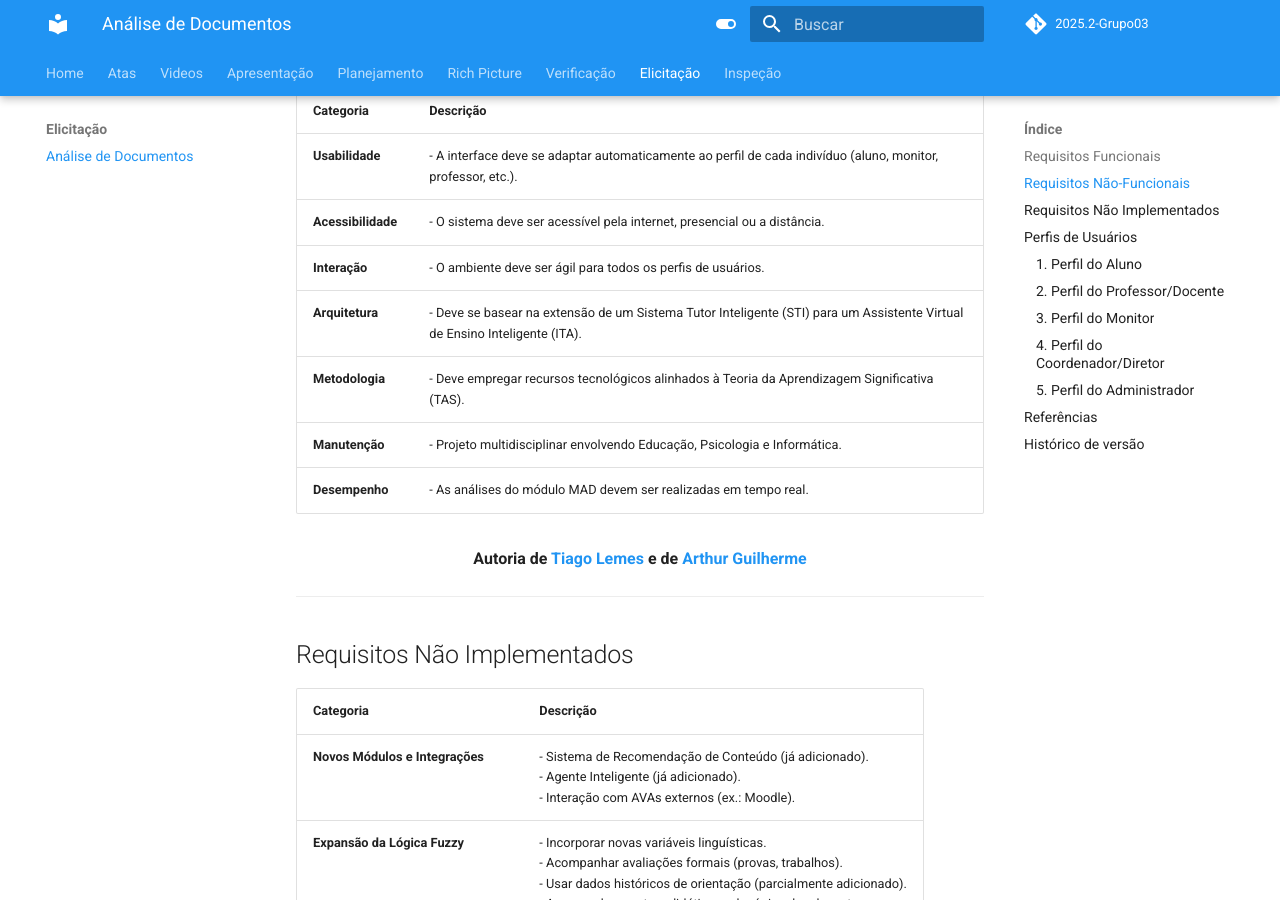
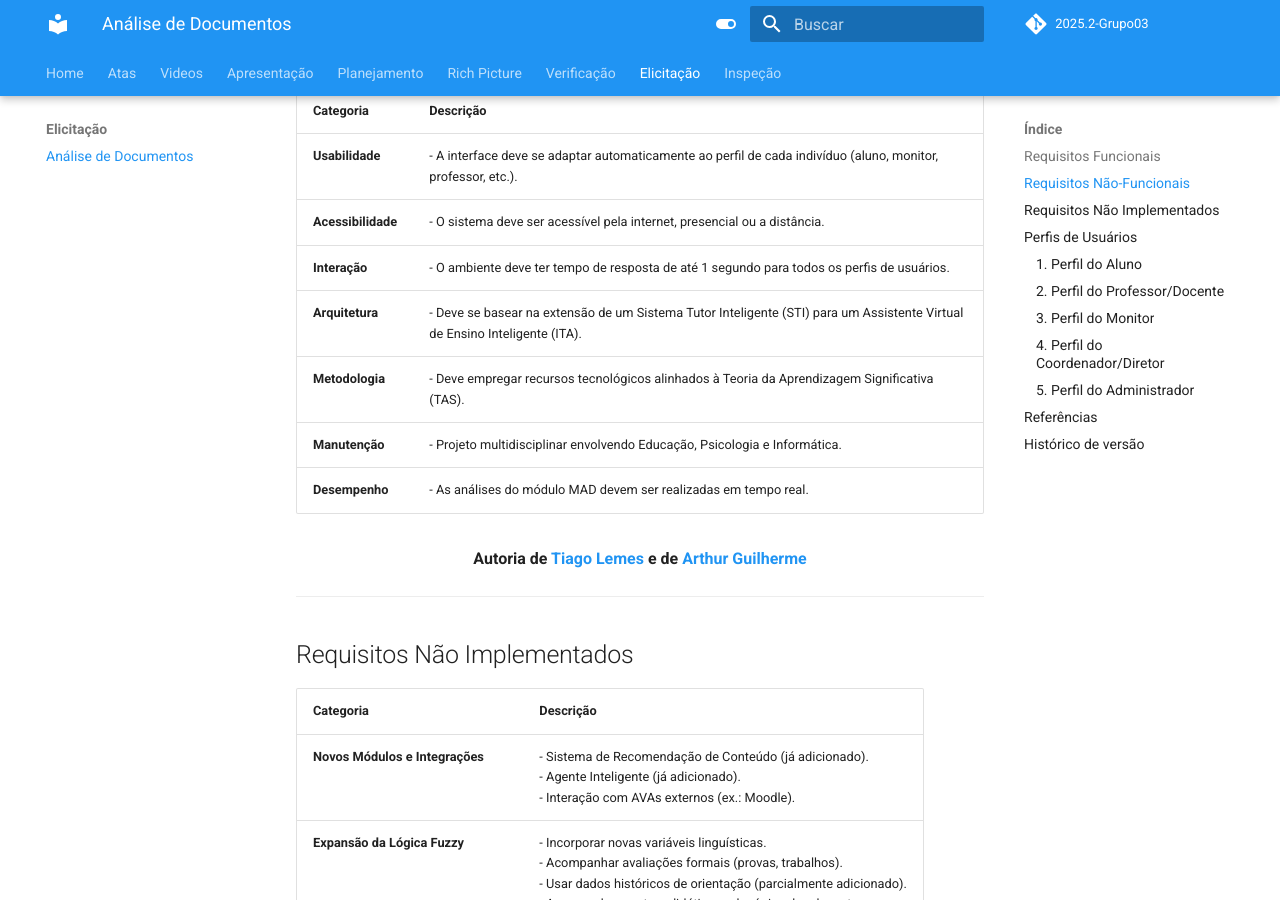
Before and after one commit to Requisitos-de-Software/2025.2-Grupo03, an MkDocs documentation site: the page built from docs/Elicitacao/analise_de_documentos.md, in a window 1280 px wide and 900 px high, scrolled down 1861 px. Built offline with MkDocs 1.6.1 and Material for MkDocs 9.7.7, drawn with Linux system fonts in a browser that asks for light colours; comment, search, counter and statistics services are not loaded.

Commit message:
ajuste de especificação no requisito de interação

```diff
--- a/docs/Elicitacao/analise_de_documentos.md
+++ b/docs/Elicitacao/analise_de_documentos.md
@@ -42,7 +42,7 @@ Além disso, são apresentados os diferentes **perfis de usuários** do sistema
 |-----------|-----------|
 | **Usabilidade** | - A interface deve se adaptar automaticamente ao perfil de cada indivíduo (aluno, monitor, professor, etc.). |
 | **Acessibilidade** | - O sistema deve ser acessível pela internet, presencial ou a distância. |
-| **Interação** | - O ambiente deve ser ágil para todos os perfis de usuários. |
+| **Interação** | - O ambiente deve ter tempo de resposta de até 1 segundo para todos os perfis de usuários. |
 | **Arquitetura** | - Deve se basear na extensão de um Sistema Tutor Inteligente (STI) para um Assistente Virtual de Ensino Inteligente (ITA). |
 | **Metodologia** | - Deve empregar recursos tecnológicos alinhados à Teoria da Aprendizagem Significativa (TAS). |
 | **Manutenção** | - Projeto multidisciplinar envolvendo Educação, Psicologia e Informática. |
```
